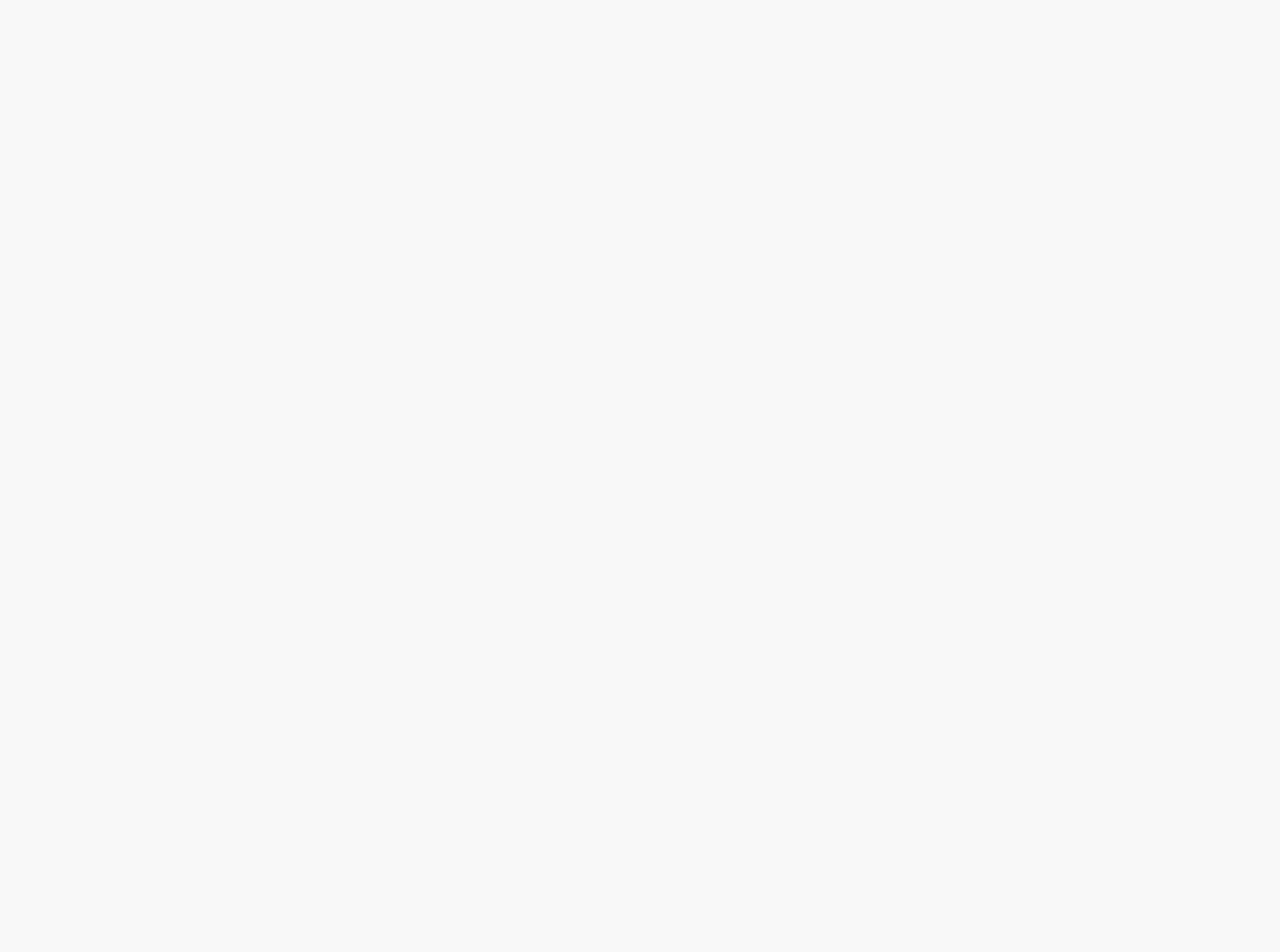
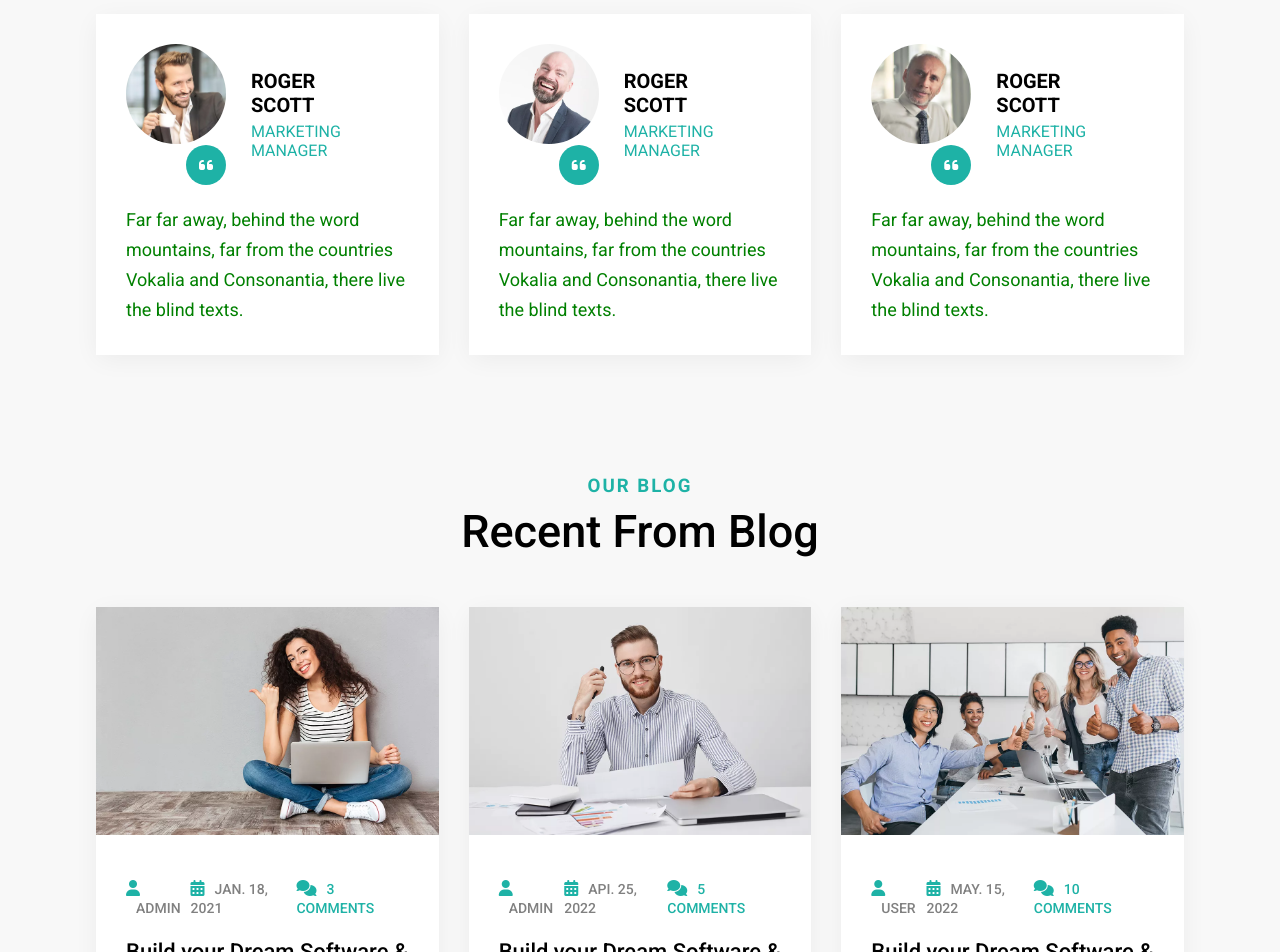
Before and after one commit to 000-ignis/Education-Website, a React (Create React App) app: page / in a window 1280 px wide. Shown: the part 4600-5552 px from the top of the page. Before the commit the page ends 4339 px from the top, so only its background shows below. Built offline with nearby package versions, Linux system fonts and the light colour scheme.

Commit message:
Log: Completed coding blog section + completed testimonal component on the home view

```diff
--- a/src/App.js
+++ b/src/App.js
@@ -5,6 +5,7 @@ import { BrowserRouter as Router, Switch, Route } from "react-router-dom";
 import Home from "./components/home/Home";
 import About from './components/about/About';
 import CourseHome from './components/allcourses/CourseHome';
+import Blog from './components/blog/Blog';
 
 
 function App() {
@@ -16,10 +17,10 @@ function App() {
         <Route path='/' exact component={Home} />
         <Route path='/about' exact component={About} />
         <Route path='/courses' exact component={CourseHome} />
-        {/* <Route exact path='/team' component={Team} />
-        <Route exact path='/pricing' component={Pricing} />
-        <Route exact path='/jouranl' component={Blog} />
-        <Route exact path='/contact' component={Contact} /> */}
+        {/* <Route exact path='/team' component={Team} /> */}
+        {/* <Route exact path='/pricing' component={Pricing} /> */}
+        <Route exact path='/journal' component={Blog} />
+        {/* <Route exact path='/contact' component={Contact} /> */}
 
       </Switch>
     </Router>
--- a/src/components/home/Hblog.jsx
+++ b/src/components/home/Hblog.jsx
@@ -7,32 +7,35 @@ const Hblog = () => {
   return (
     <>
       <section className="blog">
-        <div className="container"></div>
-        <Heading subtitle="Our Blog" title="Recent from Our Blog" />
+        <div className="container">
+          <Heading subtitle="OUR BLOG" title="Recent From Blog" />
           <div className="grid2">
             {blog.slice(0, 3).map((val) => (
               <div className="items shadow">
                 <div className="img">
-                <img src={val.cover} alt="/" />
+                  <img src={val.cover} alt="" />
                 </div>
                 <div className="text">
                   <div className="admin flexSB">
                     <span>
                       <i className="fa fa-user"></i>
-                    <label htmlFor=""> {val.type} </label>
+                      <label htmlFor="">{val.type}</label>
                     </span>
                     <span>
-                    <i className="fa fa-calendar"></i>
-                    <label htmlFor=""> {val.date} </label>
+                      <i className="fa fa-calendar-alt"></i>
+                      <label htmlFor="">{val.date}</label>
                     </span>
                     <span>
                       <i className="fa fa-comments"></i>
-                    <label htmlFor=""> {val.com} </label>
+                      <label htmlFor="">{val.com}</label>
                     </span>
                   </div>
+                  <h1>{val.title}</h1>
+                  <p>{val.desc}</p>
                 </div>
               </div>
             ))}
+          </div>
         </div>
       </section>
     </>
--- a/src/components/home/Home.jsx
+++ b/src/components/home/Home.jsx
@@ -5,15 +5,16 @@ import HAbout from "./HAbout";
 import Hero from "./hero/Hero";
 import Hprice from "./Hprice";
 import CourseHome from "../allcourses/CourseHome";
-// import Testimonial from "./testimonal/Testimonal";
+import Testimonal from "./testimonal/Testimonal";
 
 const Home = () => {
   return (
     <>
       <Hero />
-      <AboutCard/>
+      <AboutCard />
       <CourseHome />
-
+      <Testimonal />
+      <Hblog />
     </>
   );
 };
--- /dev/null
+++ b/src/components/home/testimonal/Testimonal.jsx
@@ -0,0 +1,36 @@
+import React from "react";
+import { testimonal } from "../../../dummydata";
+import Heading from "../../common/heading/Heading";
+import "./style.css"
+
+const Textimonial = () => {
+  return (
+    <>
+      <section className="testimonal padding">
+        <div className="container">
+          <Heading subtitle="TESTIMONIAL" title="Our Successful Students" />
+
+          <div className="content grid2">
+            {testimonal.map((val) => (
+              <div className="items shadow">
+                <div className="box flex">
+                  <div className="img">
+                    <img src={val.cover} alt="" />
+                    <i className="fa fa-quote-left icon"></i>
+                  </div>
+                  <div className="name">
+                    <h2>{val.name}</h2>
+                    <span>{val.post}</span>
+                  </div>
+                </div>
+                <p>{val.desc}</p>
+              </div>
+            ))}
+          </div>
+        </div>
+      </section>
+    </>
+  );
+};
+
+export default Textimonial;
--- /dev/null
+++ b/src/components/home/testimonal/style.css
@@ -0,0 +1,57 @@
+.testimonal .items {
+  padding: 30px;
+  transition: 0.5s;
+}
+
+.testimonal .img {
+  position: relative;
+}
+
+.testimonal img {
+  width: 100px;
+  height: 100px;
+  border-radius: 50%;
+}
+
+.testimonal i {
+  position: absolute;
+  bottom: 0;
+  left: 60px;
+  background-color: #1eb2a6;
+  color: #fff;
+}
+
+.testimonal .name {
+  margin: 25px;
+}
+
+.testimonal .name h2 {
+  font-size: 20px;
+  margin-bottom: 5px;
+}
+
+.testimonal p {
+  margin-top: 20px;
+  color: green;
+  transition: 0.5s;
+}
+
+.testimonal span {
+  color: #1eb2a6;
+}
+
+.testimonal items:hover {
+  background-color: #1eb2a6;
+  color: #fff;
+  cursor: pointer;
+}
+
+.testimonal .items:hover span,
+.testimonal .items:hover p {
+  color: #fff;
+}
+
+.testimonal .items:hover{
+  background-color: #fff;
+  color: #1eb2a6;
+}
```
Also changed, not shown: src/components/home/testimonial/Textimonial.jsx (deleted), src/components/home/testimonial/style.css (deleted). Lines whose indentation alone changed are shown as unchanged.
